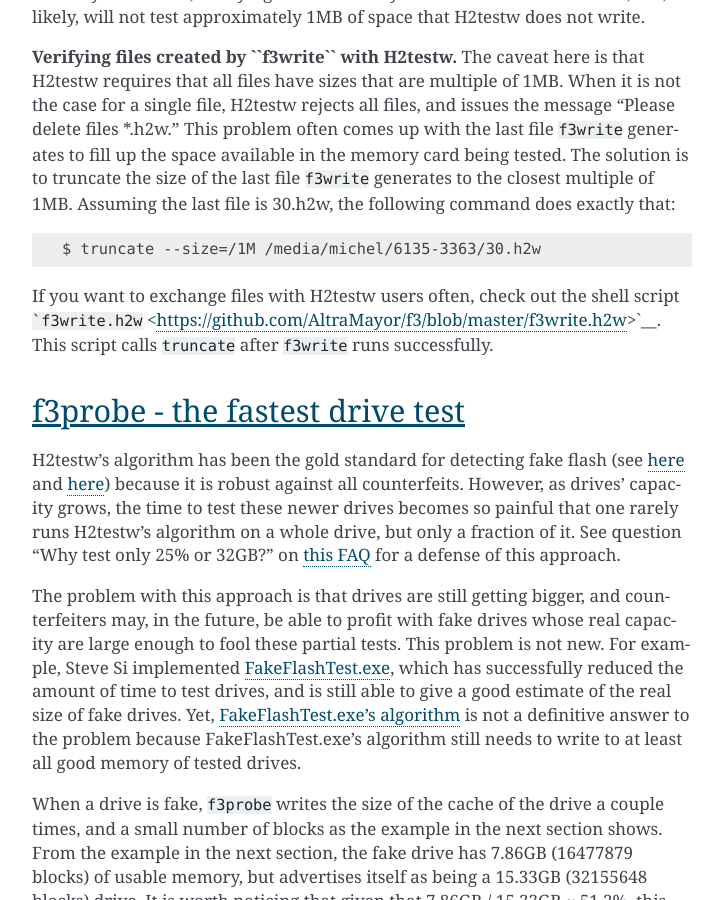
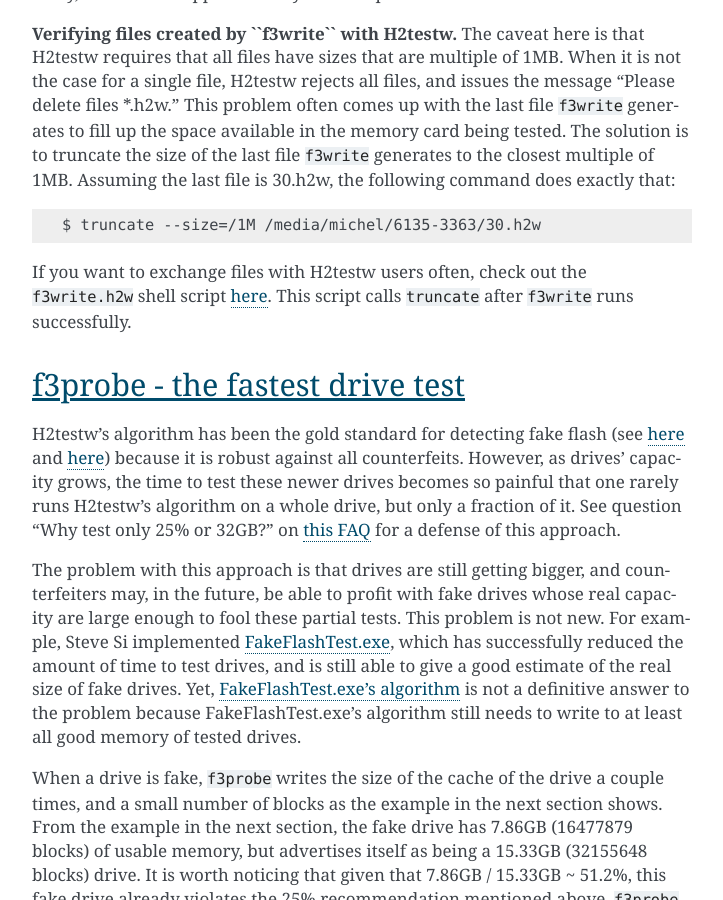
Before and after one commit to AltraMayor/f3, a Sphinx documentation site: the page built from doc/usage.rst, in a window 1280 px wide and 900 px high, scrolled down 8783 px. Shown: the whole window, without its empty margins (388-1111 px from the left). Built offline with Sphinx 7.4.7, drawn with Linux system fonts in a browser that asks for light colours; some of the changed text lies outside the part shown.

Commit message:
Avoid nesting links and literal blocks in docs
As is it is (currently) unsupported in docutils/Sphinx.

````diff
--- a/doc/usage.rst
+++ b/doc/usage.rst
@@ -214,8 +214,8 @@ This allows one to easily repeat a test of a card as long as the N.h2w
 files are still available.
 
 As a final remark, if you want to run ``f3write`` and ``f3read`` with a
-single command, check out the shell script
-```log-f3wr`` <https://github.com/AltraMayor/f3/blob/master/log-f3wr>`__.
+single command, check out the ``log-f3wr`` shell script
+`here <https://github.com/AltraMayor/f3/blob/master/log-f3wr>`__.
 This script runs ``f3write`` and ``f3read``, and records their output
 into a log file. Use example:
 ``log-f3wr log-filename /media/michel/5EBD-5C80/``
@@ -470,8 +470,8 @@ does exactly that:
 
 
 If you want to exchange files with H2testw users often, check out the
-shell script
-```f3write.h2w`` <https://github.com/AltraMayor/f3/blob/master/f3write.h2w>`__.
+``f3write.h2w`` shell script
+`here <https://github.com/AltraMayor/f3/blob/master/f3write.h2w>`__.
 This script calls ``truncate`` after ``f3write`` runs successfully.
 
 f3probe - the fastest drive test
````
